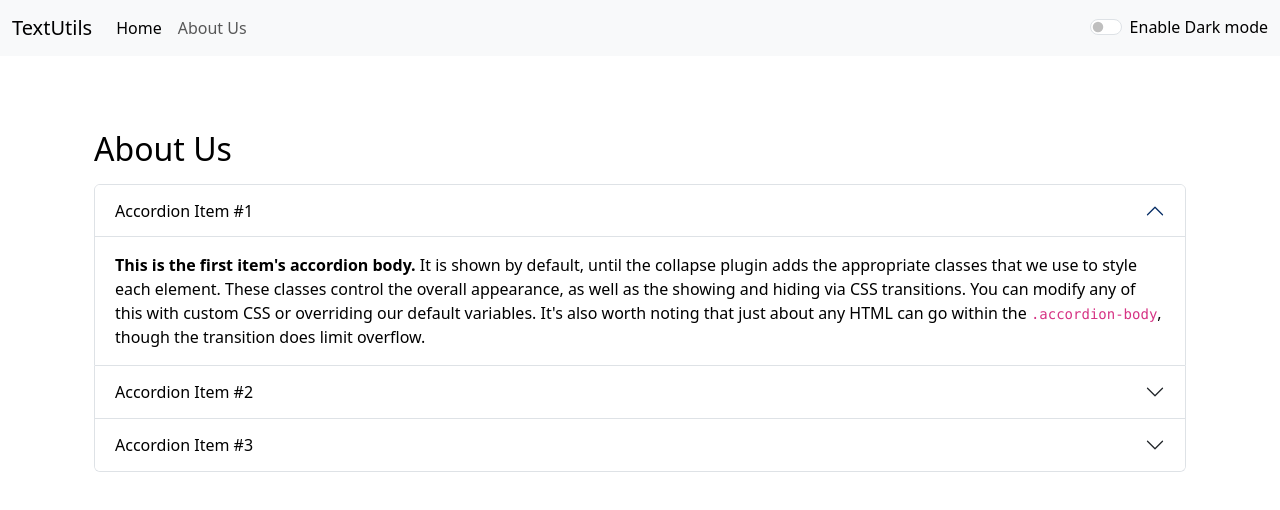
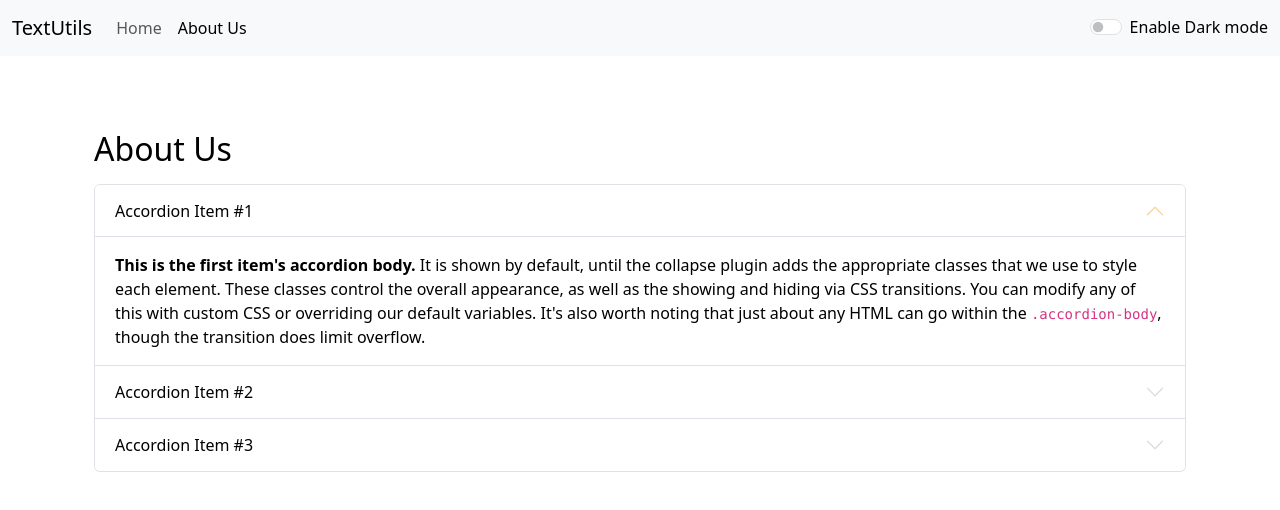
Before and after one commit to Arp1it/react-js-learning-project, a React (Create React App) app: page /about in a window 1280 px wide. Shown: the top 510 px of the page. Built offline with nearby package versions, Linux system fonts and the light colour scheme.

Commit message:
Some few more bugs fixes

```diff
--- a/src/components/Navbar.js
+++ b/src/components/Navbar.js
@@ -1,8 +1,15 @@
 import React from 'react'
 import PropTypes from 'prop-types'
-import { Link } from 'react-router-dom'
+import { Link, useLocation } from 'react-router-dom'
 
 export default function Navbar(props) {
+
+  const location = useLocation();
+
+  const isactive = (path) => {
+    return location.pathname === path ? "active" : ""
+  }
+
   return (
     <nav className={`navbar navbar-expand-sm navbar-${props.modee} bg-${props.modee}`}>
     <div className="container-fluid">
@@ -14,10 +21,10 @@
       <div className="collapse navbar-collapse" id="navbarSupportedContent">
         <ul className="navbar-nav me-auto mb-2 mb-lg-0">
           <li className="nav-item">
-            <Link className="nav-link active" aria-current="page" to="/">Home</Link>
+            <Link className={`nav-link ${isactive("/")}`} aria-current="page" to="/">Home</Link>
           </li>
           <li className="nav-item">
-            <Link className="nav-link" to="/about">{props.aboutText}</Link>
+            <Link className={`nav-link ${isactive("/about")}`} to="/about">{props.aboutText}</Link>
           </li>
         </ul>
         <div className={`form-check form-switch text-${props.modee === 'light'?'black':'white'}`}>
--- a/src/components/TextForm.js
+++ b/src/components/TextForm.js
@@ -43,11 +43,12 @@
     }
 
     const handlecopy = () =>{
-      let t = document.getElementById("myBox");
-      t.select();
-      navigator.clipboard.writeText(t.value);
+      // let t = document.getElementById("myBox");
+      // t.select();
+      // navigator.clipboard.writeText(t.value);
+      navigator.clipboard.writeText(text);
       props.showalert("Copied", "info")
-      document.getSelection().removeAllRanges()
+      // document.getSelection().removeAllRanges()
     }
 
     const handleextraspaces = () =>{
@@ -91,9 +92,9 @@
     <div className='container my-3'>
       <h3>Your text summary</h3>
       <p>{CountingWords()} words, {CountingChars()} characters</p>
-      {/* <p>{text.split(" ").filter((element)=>{return element.length!==0}).length} words, {CountingChars()} characters</p> */}
+      {/* <p>{text.split("/\s+/").filter((element)=>{return element.length!==0}).length} words, {CountingChars()} characters</p> */}
       <p>{0.01 * CountingChars()} minutes read</p>
-      {/* <p>{0.01 * text.split(" ").filter((element)=>{return element.length!==0}).length} minutes read</p> */}
+      {/* <p>{0.01 * text.split("/\s+/").filter((element)=>{return element.length!==0}).length} minutes read</p> */}
       <h4><u>Preview</u>:-</h4>
       <p><b>{text}</b></p>
       <p>/..\"{CountingChars()>0?text:'Enter text in textbox to preview it here!'}"/..\</p>
--- a/src/index.css
+++ b/src/index.css
@@ -11,3 +11,7 @@
   font-family: source-code-pro, Menlo, Monaco, Consolas, 'Courier New',
     monospace;
 } */
+
+.accordion-button::after {
+  filter: invert(1);
+}
```
